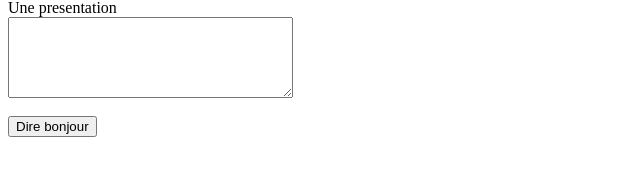
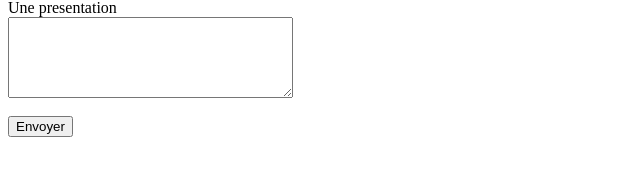
Before and after one commit to andranik777/info_webstatic, a plain HTML site: page slide 62 - création d'un formulaire simple/index.html in a window 1280 px wide. Shown: the part 82-258 px from the top of the page, 0-640 px from the left. Drawn offline with Linux system fonts and the light colour scheme.

Commit message:
new commit

```diff
--- a/slide 62 - création d'un formulaire simple/index.html
+++ b/slide 62 - création d'un formulaire simple/index.html
@@ -21,7 +21,7 @@
         </div>
         <div>
             <br>
-            <button type="submit">Dire bonjour</button>
+            <button type="submit">Envoyer</button>
         </div>
     </form>
 
```
Also changed, not shown: slide 69 - faire le snippet de votre formulaire/index.html (+1 -1 lines), 1 other file.
